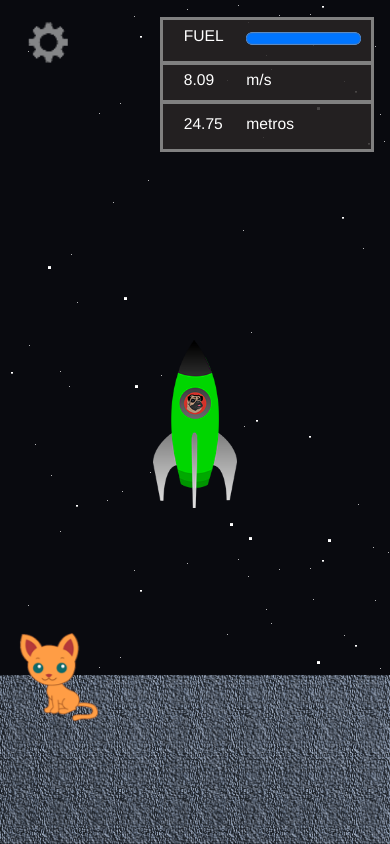
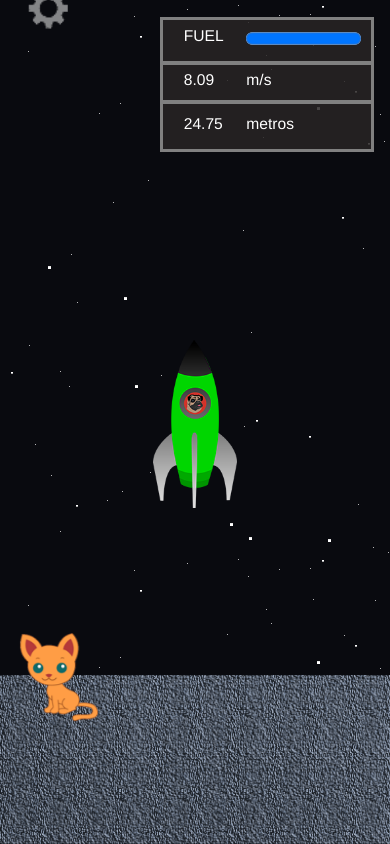
Before and after one commit to juanmirp/Lunar-Lander-javascript, a plain HTML site: page lunarlander/index.html in a window 390 px wide. Drawn offline with nearby package versions, Linux system fonts and the light colour scheme.

Commit message:
Update mobile.css

```diff
--- a/lunarlander/css/mobile.css
+++ b/lunarlander/css/mobile.css
@@ -27,7 +27,7 @@ body{
          background-size: contain;
          position: absolute;
          left: 2%;
-         top: -2%;
+         top: -6%;
          width: 22%;
          height: 120px;
 		 opacity:0.5;
```
